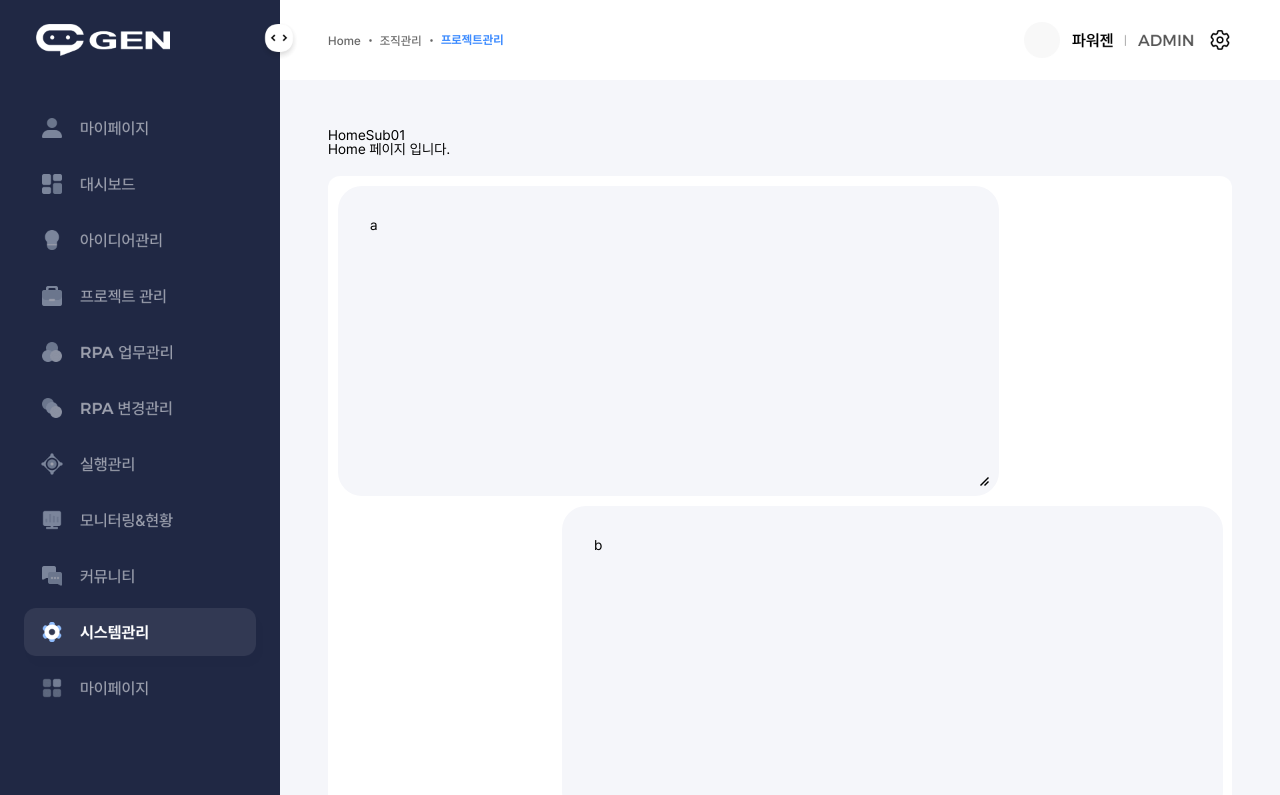
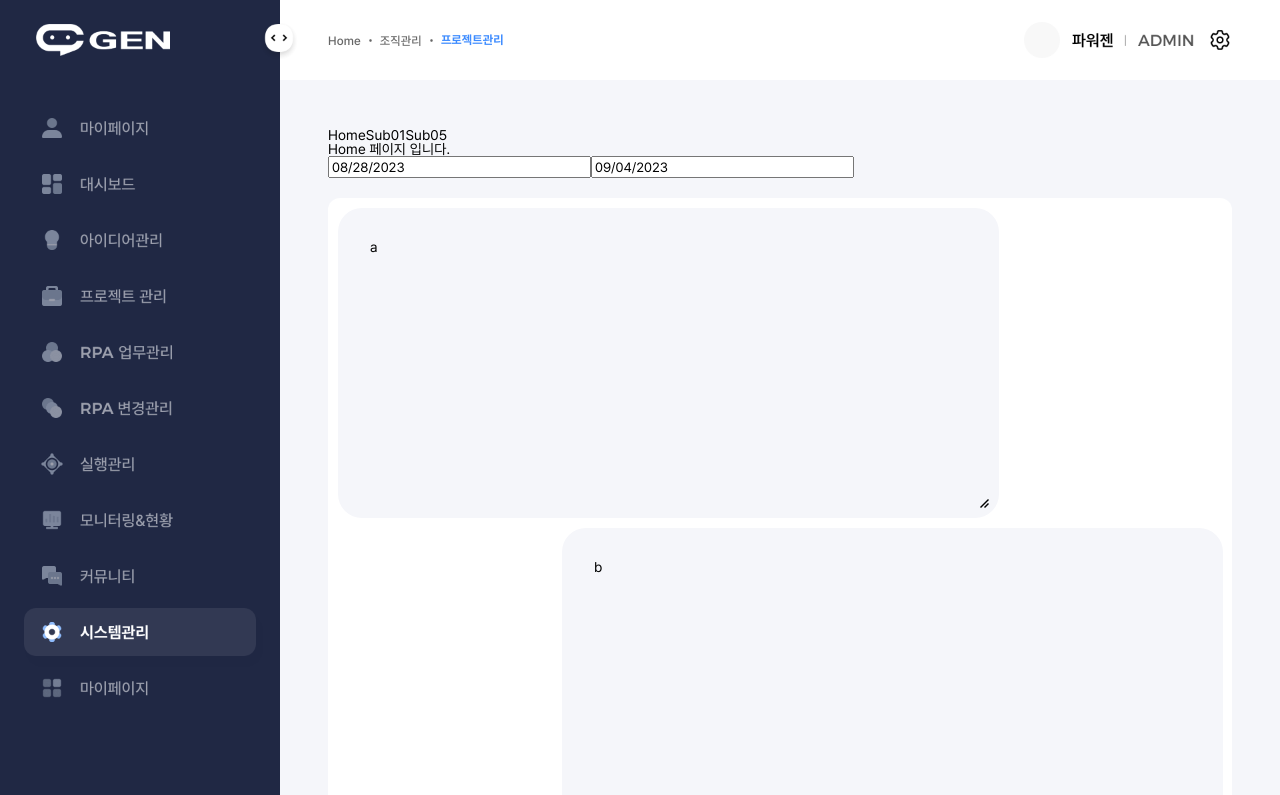
Before and after one commit to myommyo/power, a React (Create React App) app: page / in a window 1280 px wide. Shown: the top 795 px of the page. Built offline with nearby package versions, Linux system fonts and the light colour scheme; what react-accessible-treeview would draw is missing.

Commit message:
home에 sub05 링크 추가

```diff
--- a/src/pages/Home.js
+++ b/src/pages/Home.js
@@ -5,6 +5,7 @@ import Header from "../components/Header";
 import SideBar from "../components/SideBar";
 import "./Home.css";
 import ResponsiveGridLayout from "../components/layoutGrid";
+import DateRange from "../components/DateRangePicker";
 
 export default function Home() {
   return (
@@ -16,9 +17,11 @@ export default function Home() {
           <div>
             <Link to={"/"}>Home</Link>
             <Link to={"/sub01"}>Sub01</Link>
+            <Link to={"/sub05"}>Sub05</Link>
           </div>
 
           <div>Home 페이지 입니다.</div>
+          <DateRange />
           <Paper sx={{ mt: 5 }}>
             <ResponsiveGridLayout />
           </Paper>
```
